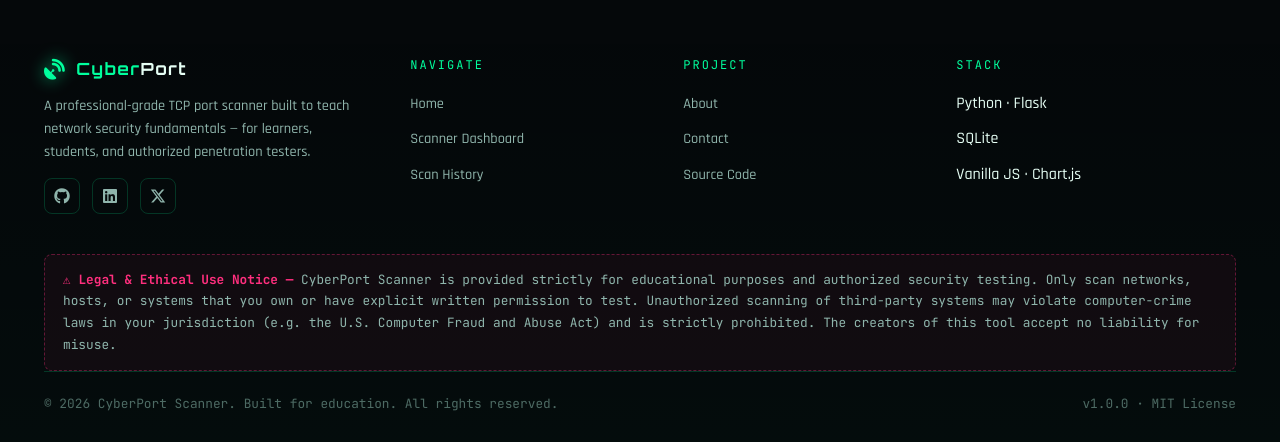
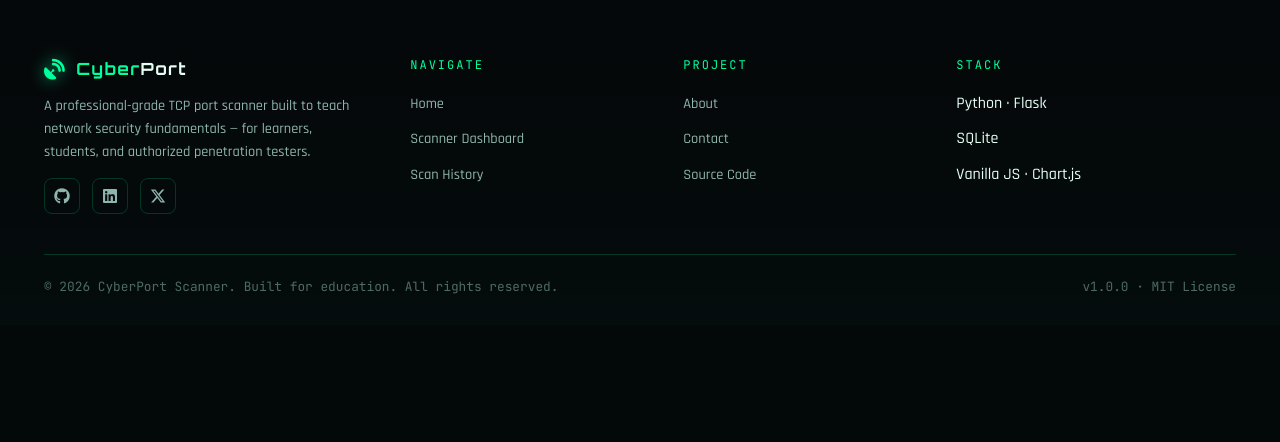
Before and after one commit to vipulbariya-code/CyberPort-Scanner, a Flask app: page /about in a window 1280 px wide. Shown: the part 1497-1939 px from the top of the page. After the commit the page ends 1791 px from the top, so only its background shows below. Run offline with Flask 3, Linux system fonts and the light colour scheme.

Commit message:
Remove footer legal notice

```diff
--- a/templates/base.html
+++ b/templates/base.html
@@ -101,15 +101,6 @@
         </div>
       </div>
 
-      <div class="footer-disclaimer">
-        <strong>⚠ Legal &amp; Ethical Use Notice —</strong>
-        CyberPort Scanner is provided strictly for educational purposes and authorized security testing.
-        Only scan networks, hosts, or systems that you own or have explicit written permission to test.
-        Unauthorized scanning of third-party systems may violate computer-crime laws in your jurisdiction
-        (e.g. the U.S. Computer Fraud and Abuse Act) and is strictly prohibited. The creators of this tool
-        accept no liability for misuse.
-      </div>
-
       <div class="footer-bottom">
         <span>© 2026 CyberPort Scanner. Built for education. All rights reserved.</span>
         <span>v1.0.0 · MIT License</span>
```
